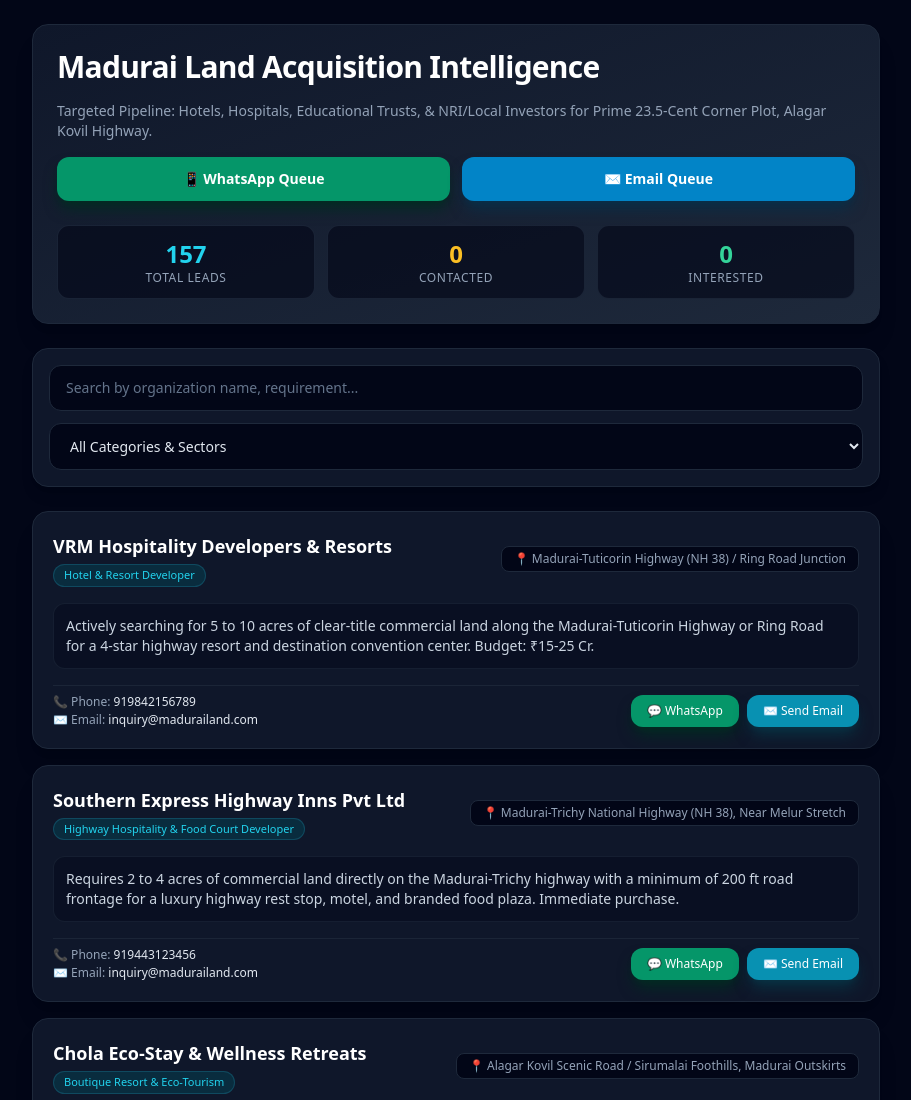
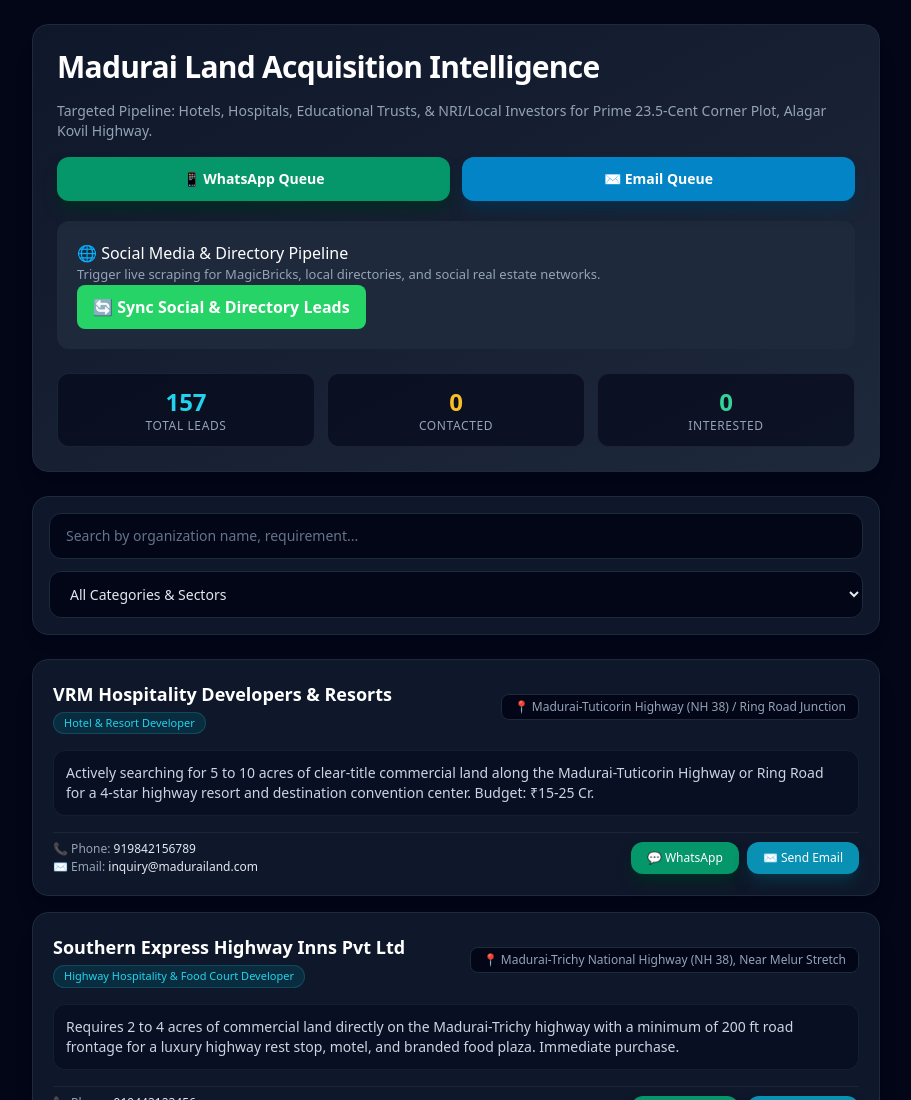
Before and after one commit to premrajinisuresh/madurai-land-buyers, a website: page index.html in a window 1280 px wide. Shown: the top 1100 px of the page, without its empty margins (184-1095 px from the left). Drawn offline with nearby package versions, Linux system fonts and the light colour scheme.

Commit message:
Implement social media sync feature
Added a section for social media and directory syncing with a button to trigger a GitHub Actions workflow.

```diff
--- a/index.html
+++ b/index.html
@@ -26,6 +26,15 @@
      ✉️ Email Queue
   </a>
 </div>
+      <div style="background: #1e293b; padding: 20px; border-radius: 12px; margin-top: 20px; color: white;">
+  <h3 style="margin-top: 0; font-size: 16px;">🌐 Social Media & Directory Pipeline</h3>
+  <p style="font-size: 13px; color: #94a3b8;">Trigger live scraping for MagicBricks, local directories, and social real estate networks.</p>
+
+  <button id="socialSyncBtn" onclick="triggerSocialWorkflow()" style="background-color: #25D366; color: white; padding: 10px 16px; border: none; border-radius: 8px; font-weight: bold; cursor: pointer;">
+    🔄 Sync Social & Directory Leads
+  </button>
+  <span id="socialSyncStatus" style="font-size: 13px; margin-left: 10px; color: #cbd5e1;"></span>
+      </div>
 
       <!-- Metrics Grid -->
       <div class="grid grid-cols-3 gap-3 pt-2">
@@ -172,6 +181,45 @@
     document.getElementById('categoryFilter').addEventListener('change', filterLeads);
 
     loadData();
+
+
+async function triggerSocialWorkflow() {
+  const statusEl = document.getElementById('socialSyncStatus');
+  const btnEl = document.getElementById('socialSyncBtn');
+
+  statusEl.innerText = "Triggering...";
+  btnEl.disabled = true;
+
+  const repoOwner = "premrajinisuresh";
+  const repoName = "madurai-land-buyers";
+  const workflowFile = "social-search.yml";
+  const token = "YOUR_GITHUB_PAT"; // Replace with your actual GitHub Personal Access Token
+
+  try {
+    const response = await fetch(`https://api.github.com/repos/${repoOwner}/${repoName}/actions/workflows/${workflowFile}/dispatches`, {
+      method: 'POST',
+      headers: {
+        'Accept': 'application/vnd.github+json',
+        'Authorization': `Bearer ${token}`,
+        'Content-Type': 'application/json'
+      },
+      body: JSON.stringify({ ref: 'main' })
+    });
+
+    if (response.ok) {
+      statusEl.innerText = "✓ Started successfully! Check back in 30s.";
+    } else {
+      statusEl.innerText = "✗ Failed. Check token permissions.";
+      btnEl.disabled = false;
+    }
+  } catch (error) {
+    statusEl.innerText = "✗ Connection error.";
+    btnEl.disabled = false;
+    console.error(error);
+  }
+  }
+
+
   </script>
 </body>
 </html>
```
